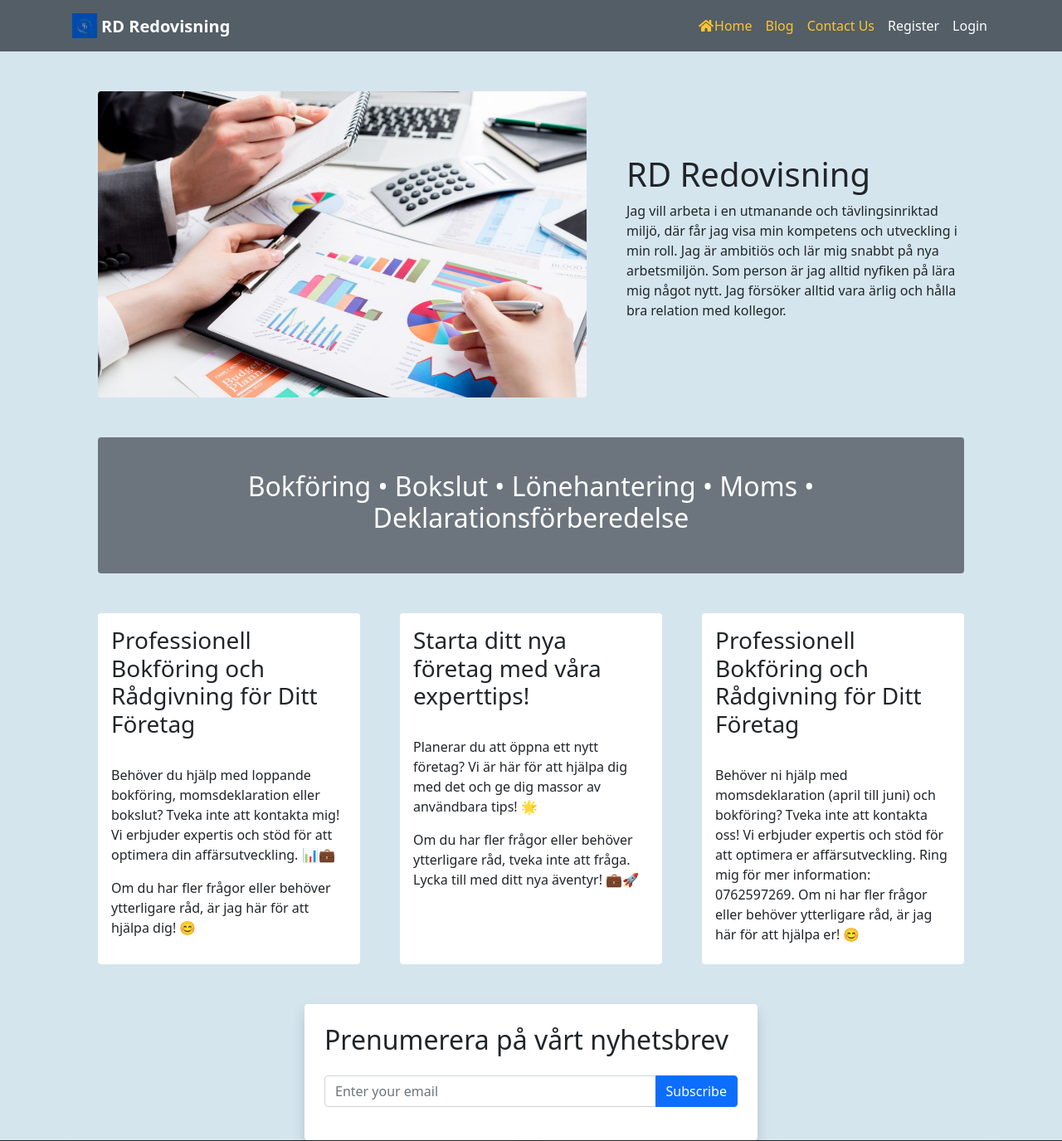
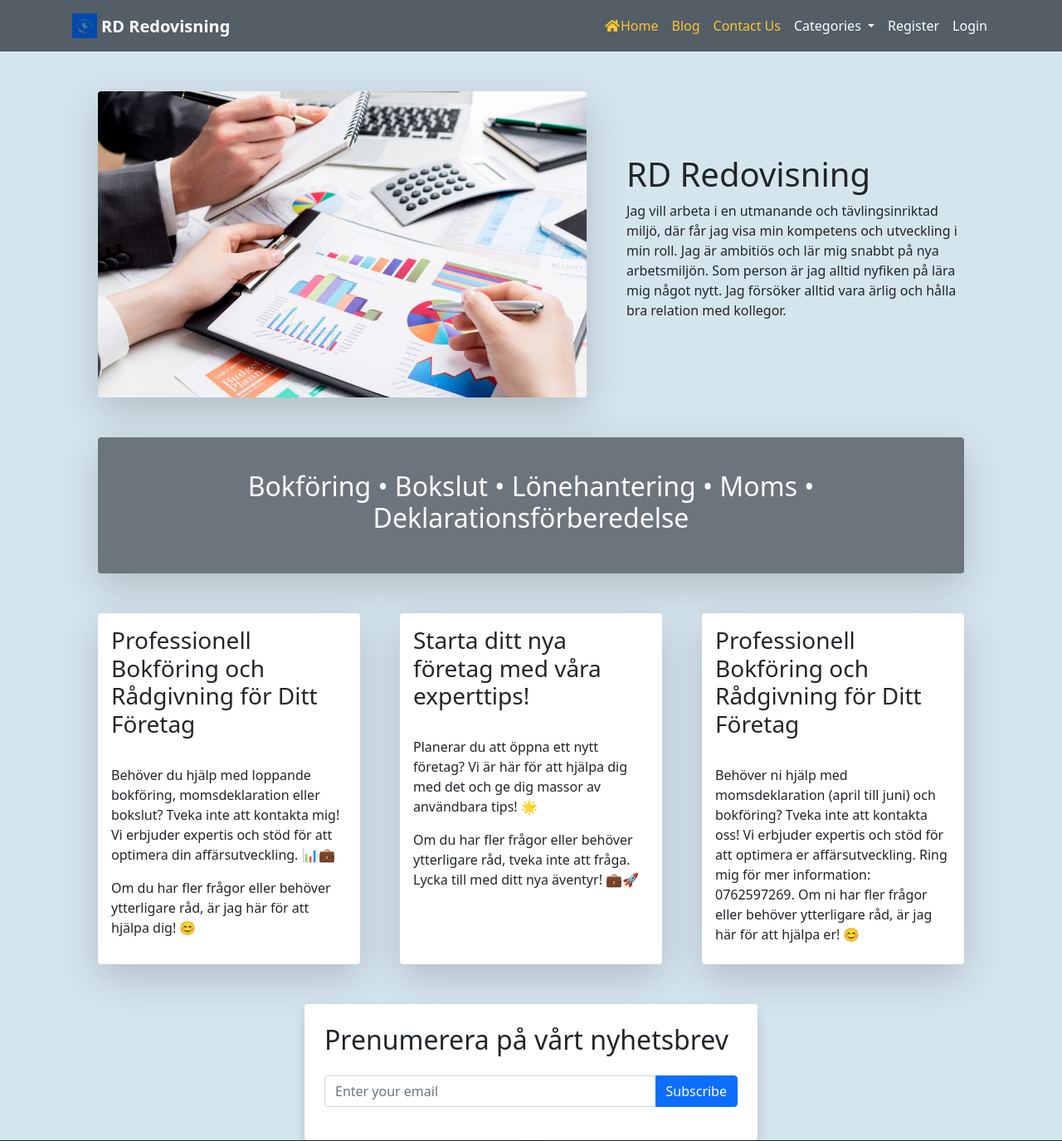
Before and after one commit to mamuzaan/rdredovisning, a Django app: page / in a window 1280 px wide. Shown: the top 1375 px of the page at 83% size. Run offline with Django 3.2, Linux system fonts and the light colour scheme; some libraries are stand-ins or nearby versions.

Commit message:
Edit template

```diff
--- a/rdredovisning/settings.py
+++ b/rdredovisning/settings.py
@@ -30,7 +30,7 @@ TEMPLATES_DIR = os.path.join(BASE_DIR, 'templates')
 SECRET_KEY = os.environ.get("SECRET_KEY")
 
 # SECURITY WARNING: don't run with debug turned on in production!
-DEBUG = False
+DEBUG = True
 
 ALLOWED_HOSTS = ["redovisning-0b5f786b3a0b.herokuapp.com/","localhost"]
 ALLOWED_HOSTS = ['yourdomain.com', 'www.yourdomain.com', '8000-mamuzaan-rdredovisning-cd9zt90n844.ws-eu111.gitpod.io']
--- a/redovisning/urls.py
+++ b/redovisning/urls.py
@@ -4,6 +4,7 @@ from . import views
 
 urlpatterns = [
     path('home/', views.PostList.as_view(), name='blog'),
+    path('home/', views.PostList.as_view(), name='home'),
     path('', views.home_page, name='home_page'),
     path("contact/", views.ContactFormView.as_view(), name="contact"),
     path("success/", views.SuccessView.as_view(), name="success"),
@@ -12,5 +13,6 @@ urlpatterns = [
     path('like/<slug:slug>', views.PostLike.as_view(), name='post_like'),
     path('edit/<int:pk>/', views.EditView.as_view(), name='edit'),
     path('delete/<int:pk>/', views.Delete.as_view(), name='delete'),
-    path('category/<category>/', views.CatListView.as_view(), name='category')
+    path('category/<category>/', views.CatListView.as_view(), name='category'),
+    # path('categories/', views.category_list, name='categories')
 ]
--- a/redovisning/views.py
+++ b/redovisning/views.py
@@ -105,7 +105,6 @@ class Delete(generic.DeleteView):
     success_url = reverse_lazy('home')
 
 
-# Category
 class CatListView(generic.ListView):
     template_name = 'category.html'
     context_object_name = 'catlist'
@@ -128,8 +127,7 @@ def category_list(request):
 
 
 def home_page(request):
-    # Your logic for rendering the blog page goes here
-    return render(request, 'home_page.html')  # Replace 'blog.html' with the actual template name for your blog page
+    return render(request, 'home_page.html')
 
 
 class ContactFormView(generic.FormView):
--- a/templates/add.html
+++ b/templates/add.html
@@ -22,7 +22,7 @@
             <button type="submit" class="btn btn-success mt-2">
                 <span class="glyphicon glyphicon-ok"></span>Add Post
             </button>
-            <a href="{% url 'home' %}" class="btn btn-danger mt-2">Cancel</a>
+            <a href="{% url 'add' %}" class="btn btn-danger mt-2">Cancel</a>
         </div>
     </form>
 </div>
--- a/templates/base.html
+++ b/templates/base.html
@@ -16,7 +16,7 @@
             integrity="sha384-gtEjrD/SeCtmISkJkNUaaKMoLD0//ElJ19smozuHV6z3Iehds+3Ulb9Bn9Plx0x4" crossorigin="anonymous">
         </script>
         <link rel="stylesheet" href="{% static 'css/style.css' %}">
-        <link rel="icon" type="image/png" href="media/favicon_io/favicon-32x32.png">
+        <link rel="icon" type="image/png" href="../media/favicon_io/favicon-32x32.png">
     </head>
     <body class="d-flex flex-column h-100 main-bg">
         <header>
@@ -24,7 +24,7 @@
             <nav class="navbar navbar-expand-lg navbar-light text-white">
                 <div class="container">
                     <div style="padding: 5px;">
-                        <img src="{{ MEDIA_URL }}media/RD.png" alt="Logo" height="30">
+                        <img src="{{ MEDIA_URL }}../media/RD.png" alt="Logo" height="30">
                     </div>
                     <h2><a class="navbar-brand text-white" href="{% url 'home_page' %}"><b> RD Redovisning</b></a></h2>
                     <button class="navbar-toggler" type="button" data-bs-toggle="collapse" data-bs-target="#nvbCollapse" aria-controls="nvbCollapse" aria-expanded="false" aria-label="Toggle navigation">
@@ -41,7 +41,7 @@
                             <li class="nav-item active pl-1">
                                 <a class="nav-link" href="{% url 'contact' %}">Contact Us</a>
                             </li>
-                            <!-- <li class="nav-item dropdown">
+                            <li class="nav-item dropdown">
                             <a class="nav-link dropdown-toggle" href="#" id="navbarDropdownMenuLink" role="button" data-bs-toggle="dropdown" aria-expanded="false">
                                 Categories
                             </a>
@@ -52,7 +52,7 @@
                                 {% endfor %}
                                 </li>
                             </ul>
-                            </li> -->
+                            </li>
                             {% if user.is_authenticated %}
                             <li class="nav-item pl-1">
                                 <a class="nav-link" href="{% url 'account_logout' %}">Logout</a>
--- a/templates/home_page.html
+++ b/templates/home_page.html
@@ -4,7 +4,7 @@
 <div class="container px-4 px-lg-5">
     <!-- Heading Row-->
     <div class="row gx-4 gx-lg-5 align-items-center my-5">
-        <div class="col-lg-7"><img class="img-fluid rounded mb-4 mb-lg-0" src="media/bild1.png" alt="hero image" />
+        <div class="col-lg-7"><img class="img-fluid rounded mb-4 mb-lg-0 shadow shadow-lg" src="media/bild1.png" alt="hero image" />
         </div>
         <div class="col-lg-5">
             <h1 class="font-weight-light">RD Redovisning</h1>
@@ -15,7 +15,7 @@
         </div>
     </div>
     <!-- Call to Action-->
-    <div class="card text-white bg-secondary my-5 py-4 text-center">
+    <div class="card text-white bg-secondary my-5 py-4 text-center shadow shadow-lg">
         <div class="card-body">
             <h2>
                 <p class="text-white m-0">Bokföring • Bokslut • Lönehantering • Moms • Deklarationsförberedelse</p>
@@ -25,7 +25,7 @@
     <!-- Content Row-->
     <div class="row gx-4 gx-lg-5">
         <div class="col-md-4 mb-5">
-            <div class="card h-100">
+            <div class="card h-100 shadow shadow-lg">
                 <div class="card-body">
                     <h3 class="card-title">Professionell Bokföring och Rådgivning för Ditt Företag</h3><br>
                     <p class="card-text">Behöver du hjälp med loppande bokföring, momsdeklaration eller bokslut? Tveka
@@ -37,7 +37,7 @@
             </div>
         </div>
         <div class="col-md-4 mb-5">
-            <div class="card h-100">
+            <div class="card h-100 shadow shadow-lg">
                 <div class="card-body">
                     <h3 class="card-title">Starta ditt nya företag med våra experttips!</h3><br>
                     <p class="card-text">Planerar du att öppna ett nytt företag? Vi är här för att hjälpa dig med det
@@ -49,7 +49,7 @@
             </div>
         </div>
         <div class="col-md-4 mb-5">
-            <div class="card h-100">
+            <div class="card h-100 shadow shadow-lg">
                 <div class="card-body">
                     <h3 class="card-title">Professionell Bokföring och Rådgivning för Ditt Företag</h3><br>
                     <p class="card-text">Behöver ni hjälp med momsdeklaration (april till juni) och bokföring? Tveka
```
